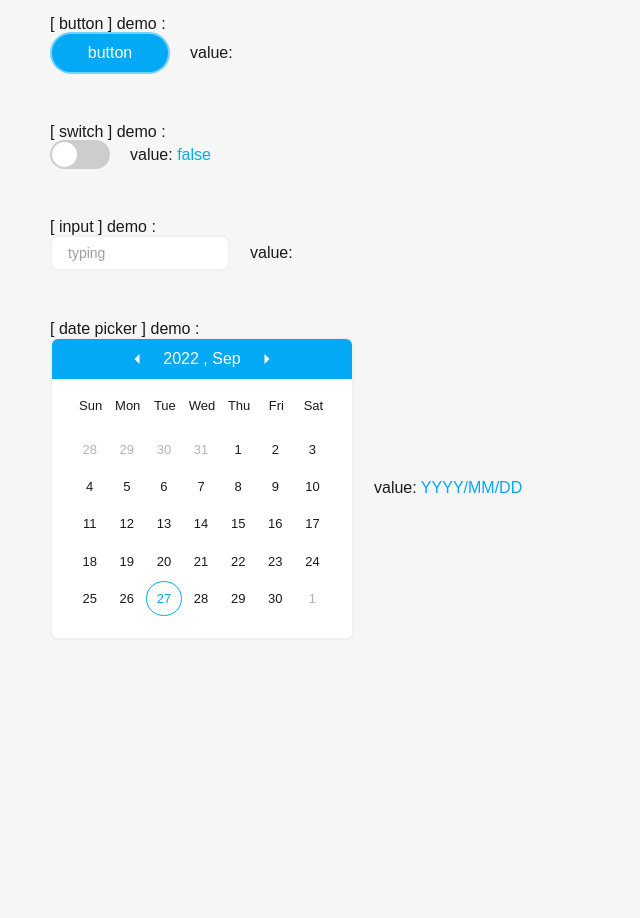
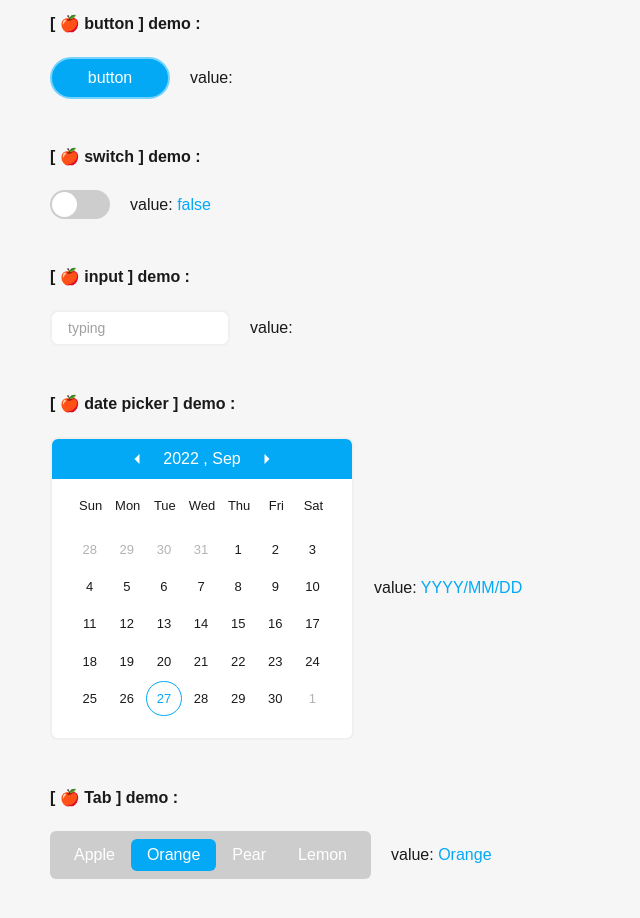
Before and after one commit to steve19890707/UI-Components, a React (Create React App) app: page / in a window 1280 px wide. Shown: the part 340-1258 px from the top of the page, without its empty margins (0-640 px from the left). Before the commit the page ends 1080 px from the top, so only its background shows below. Built offline with nearby package versions, Linux system fonts and the light colour scheme.

Commit message:
[update] tab

```diff
--- /dev/null
+++ b/src/UI-components/Tab.js
@@ -0,0 +1,105 @@
+import { noop } from "lodash";
+import { useState, useEffect } from "react";
+import styled from "styled-components";
+import { themes } from "../theme-style";
+import { randomMakeId } from "../tools";
+
+const StyledTab = styled.div`
+  padding:8px;
+  border-radius:6px;
+  background-color: ${({ props }) => props.themeColor.tabBG};
+  .tab-wrap-content {
+    position: relative;
+  }
+  .style-tab {
+    position:absolute ;
+    top:0;
+    left:${({ props }) => `${props.initPosition}px`};;
+    width:${({ props }) => `${props.initWidth}px`};
+    height:100% ;
+    border-radius:6px;
+    background-color: ${({ props }) => props.themeColor.main};
+  }
+  .tab-wrap-content .tabs {
+    position: relative;
+    display:flex ;
+    align-items:center;
+    z-index:2 ;
+  }
+  .tab-style {
+    padding:8px 16px ;
+    font-size: 16px;
+    color:  ${({ props }) => props.themeColor.btnColor};
+    cursor: pointer;
+  }
+`;
+
+export const Tab = ({
+  dataList = [],
+  defaultId = 1,
+  theme = 'light',
+  onClick = noop
+}) => {
+  const [selected, setSelected] = useState(defaultId);
+  const [initWidth, setInitWidth] = useState(0);
+  const [initPosition, setInitPosition] = useState(0);
+  const tabConetnId = `ui-tabContent-${randomMakeId(6)}`
+  const tabId = `ui-tab-${randomMakeId(6)}`;
+  const initId = `${tabId}-${defaultId}`;
+  const styleTabChange = (id = 1) => {
+    const updater = document.getElementById(`${tabId}-${id}`);
+    const update = updater.getBoundingClientRect();
+    const tcWidth = getContentWidth(tabConetnId);
+    setInitWidth(update.width);
+    setInitPosition(update.left - tcWidth);
+  }
+  const getContentWidth = (tabConetnId = '') => {
+    const tc = document.getElementById(tabConetnId);
+    const result = tc.getBoundingClientRect().left;
+    return result;
+  }
+  useEffect(() => {
+    if (initWidth > 0) {
+      return;
+    } else {
+      // init
+      const initSelected = document.getElementById(initId);
+      if (initSelected) {
+        const tcWidth = getContentWidth(tabConetnId);
+        setInitWidth(initSelected.getBoundingClientRect().width);
+        setInitPosition(initSelected.getBoundingClientRect().left - tcWidth);
+        const timeout = setTimeout(() => {
+          document.querySelector('.style-tab').style.transition = '0.25s';
+          return () => clearTimeout(timeout);
+        }, 100);
+      }
+    };
+  }, [selected, initId, initWidth, tabConetnId])
+  return <StyledTab
+    props={{
+      themeColor: themes[theme] || themes,
+      initWidth: initWidth,
+      initPosition: initPosition
+    }}
+  >
+    <div id={tabConetnId} className="tab-wrap-content">
+      <div className="style-tab"></div>
+      <div className="tabs">
+        {dataList.map((val, key) => {
+          return <div
+            id={`${tabId}-${val.id}`}
+            className="tab-style" key={key}
+            onClick={() => {
+              setSelected(val.id);
+              styleTabChange(val.id);
+              onClick({
+                id: val.id,
+                value: val.value,
+              });
+            }}
+          >{val.value}</div>
+        })}
+      </div>
+    </div>
+  </StyledTab >
+}
--- a/src/components/App.js
+++ b/src/components/App.js
@@ -8,6 +8,7 @@ import { Button } from "../UI-components/Button";
 import { Switch } from "../UI-components/Switch";
 import { Input } from "../UI-components/Input";
 import { DatePicker } from "../UI-components/DatePicker";
+import { Tab } from "../UI-components/Tab";
 
 const GlobalStyle = createGlobalStyle`
   body {
@@ -18,6 +19,10 @@ const GlobalStyle = createGlobalStyle`
   }
 `;
 const StyledApp = styled.div`
+  @keyframes blurIn {
+    0% { filter: blur(1rem); }
+    100% { filter: blur(0); }
+  }
   .app-content {
     box-sizing:border-box ;
     padding:50px;
@@ -27,6 +32,7 @@ const StyledApp = styled.div`
     width:100% ;
     background-color:#0f0b08 ;
     height: 120px;
+    overflow:hidden ;
   }
   .app-title .banner {
     opacity:.8 ;
@@ -41,6 +47,7 @@ const StyledApp = styled.div`
     background-position:center -50px;
     background-size:500px ;
     z-index:1 ;
+    animation: blurIn 1s;
   }
   .app-title span {
     position: absolute;
@@ -100,6 +107,7 @@ export const App = () => {
   const [switchDemoVal, setSwitchDemoVal] = useState(false);
   const [inputDemoVal, setInputDemoVal] = useState('');
   const [datePickerDemoVal, setDatePickerDemoVal] = useState('YYYY/MM/DD');
+  const [tabDemoVal, setTabDemoVal] = useState('Orange');
   return <StyledApp theme={theme}>
     <GlobalStyle theme={theme} />
     <div className="app-title">
@@ -111,7 +119,7 @@ export const App = () => {
         <button onClick={() => setTheme('light')}>light</button>
         <button onClick={() => setTheme('dark')}>dark</button>
       </div>
-      <div className="app-caption">[ drop input ] demo :</div>
+      <div className="app-caption">[ 🍎 drop input ] demo :</div>
       <div className="demo-compnent">
         <DropInput
           theme={theme}
@@ -120,7 +128,7 @@ export const App = () => {
         />
         <div className="compnent-value">value: <span>{dropInputDemoVal.value}</span>, id: <span>{dropInputDemoVal.id}</span></div>
       </div>
-      <div className="caption">[ button ] demo :</div>
+      <div className="app-caption">[ 🍎 button ] demo :</div>
       <div className="demo-compnent">
         <Button
           theme={theme}
@@ -128,7 +136,7 @@ export const App = () => {
         />
         <div className="compnent-value">value: <span>{buttonDemoVal}</span></div>
       </div>
-      <div className="caption">[ switch ] demo :</div>
+      <div className="app-caption">[ 🍎 switch ] demo :</div>
       <div className="demo-compnent">
         <Switch
           theme={theme}
@@ -137,7 +145,7 @@ export const App = () => {
         />
         <div className="compnent-value">value: <span>{switchDemoVal ? 'true' : 'false'}</span></div>
       </div>
-      <div className="caption">[ input ] demo :</div>
+      <div className="app-caption">[ 🍎 input ] demo :</div>
       <div className="demo-compnent">
         <Input
           theme={theme}
@@ -146,13 +154,33 @@ export const App = () => {
         />
         <div className="compnent-value">value: <span>{inputDemoVal}</span></div>
       </div>
-      <div className="caption">[ date picker ] demo :</div>
+      <div className="app-caption">[ 🍎 date picker ] demo :</div>
       <div className="demo-compnent">
         <DatePicker theme={theme}
           onClick={(val) => setDatePickerDemoVal(val.selected.format('YYYY/MM/DD'))}
         />
         <div className="compnent-value">value: <span>{datePickerDemoVal}</span></div>
       </div>
+      <div className="app-caption">[ 🍎 Tab ] demo :</div>
+      <div className="demo-compnent">
+        <Tab
+          theme={theme}
+          defaultId={2}
+          dataList={[
+            {
+              value: 'Apple', id: 1
+            }, {
+              value: 'Orange', id: 2
+            }, {
+              value: "Pear", id: 3
+            }, {
+              value: "Lemon", id: 4
+            }
+          ]}
+          onClick={(val) => setTabDemoVal(val.value)}
+        />
+        <div className="compnent-value">value: <span>{tabDemoVal}</span></div>
+      </div>
     </div>
   </StyledApp>
 }
--- a/src/theme-style.js
+++ b/src/theme-style.js
@@ -10,6 +10,7 @@ export const themes = {
     btnColor: '#fff',
     btnBorder: '#72d3ff',
     switchBG: '#cdcdcd',
+    tabBG: '#cdcdcd',
     dpOtherMonth: '#b3b3b3',
   },
   dark: {
@@ -23,6 +24,7 @@ export const themes = {
     btnColor: '#fff',
     btnBorder: '#15d0be',
     switchBG: '#1e1e1e',
+    tabBG: '#1e1e1e',
     dpOtherMonth: '#b3b3b3',
   }
 }
```
Also changed, not shown: src/UI-components/List.js (added), 1 other file (tests, documents, lock files or other folders).
